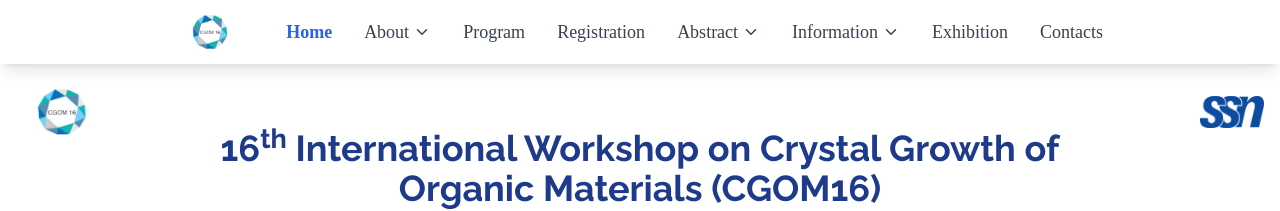
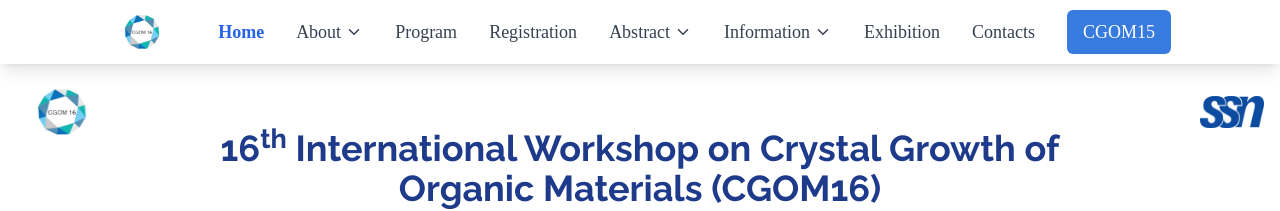
Before and after one commit to JithuMorrison/CGOM16, a React (Vite) app: page / in a window 1280 px wide. Shown: the top 211 px of the page. Built offline with nearby package versions, Linux system fonts and the light colour scheme.

Commit message:
added prev website

```diff
--- a/src/startpage.jsx
+++ b/src/startpage.jsx
@@ -141,6 +141,7 @@ const CGOM16 = () => {
                 </div>
                 <button onClick={() => handleIndex(7)} className={`text-lg transition-colors duration-200 ${currentIndex === 7 ? 'text-blue-600 font-semibold' : 'text-gray-700 hover:text-blue-600'}`}>Exhibition</button>
                 <button onClick={() => handleIndex(10)} className={`text-lg transition-colors duration-200 ${currentIndex === 10 ? 'text-blue-600 font-semibold' : 'text-gray-700 hover:text-blue-600'}`}>Contacts</button>
+                <a href="https://cgom15.sut.ac.th/" target="_blank" rel="noopener noreferrer" className="text-lg bg-[#377bdf] text-white px-4 py-2 rounded-md hover:bg-[#255aa8] transition-colors duration-200">CGOM15</a>
               </div>
             </div>
           </div>
```
